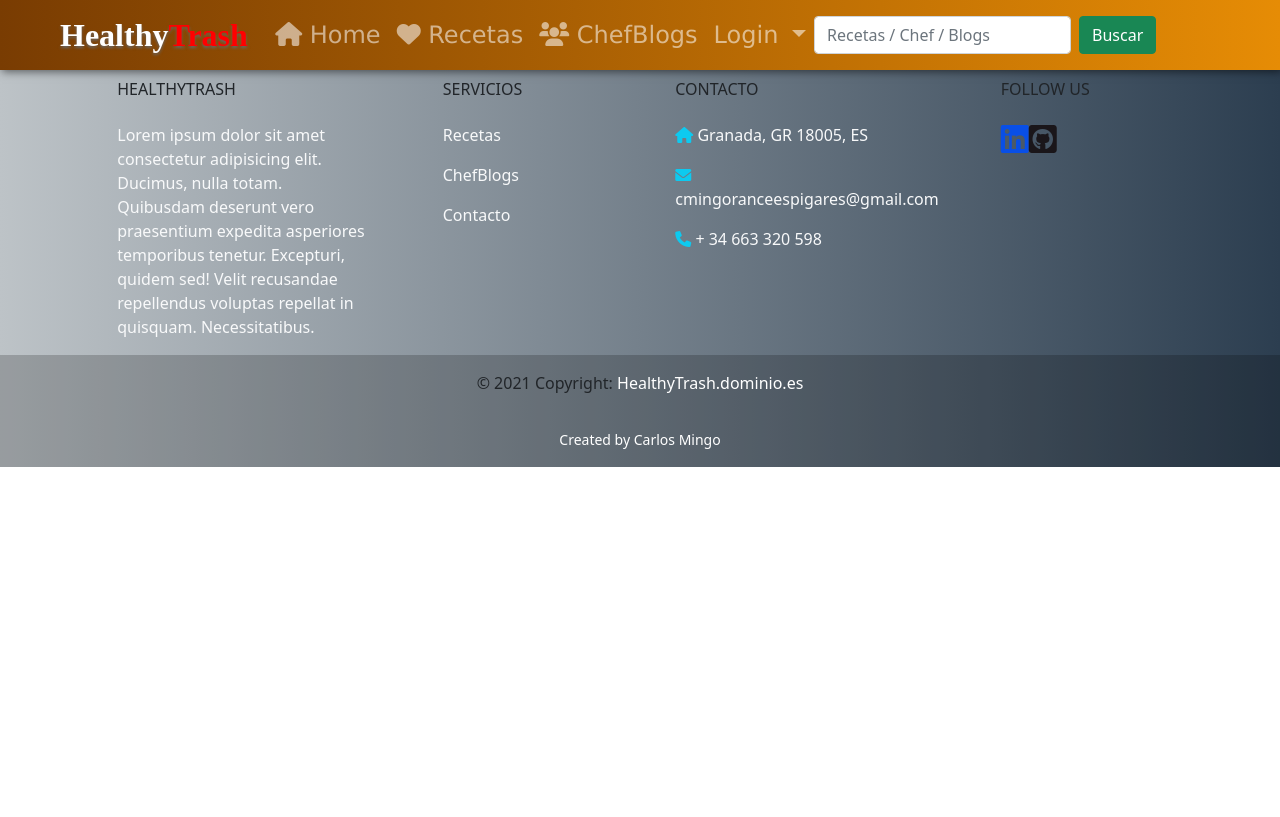
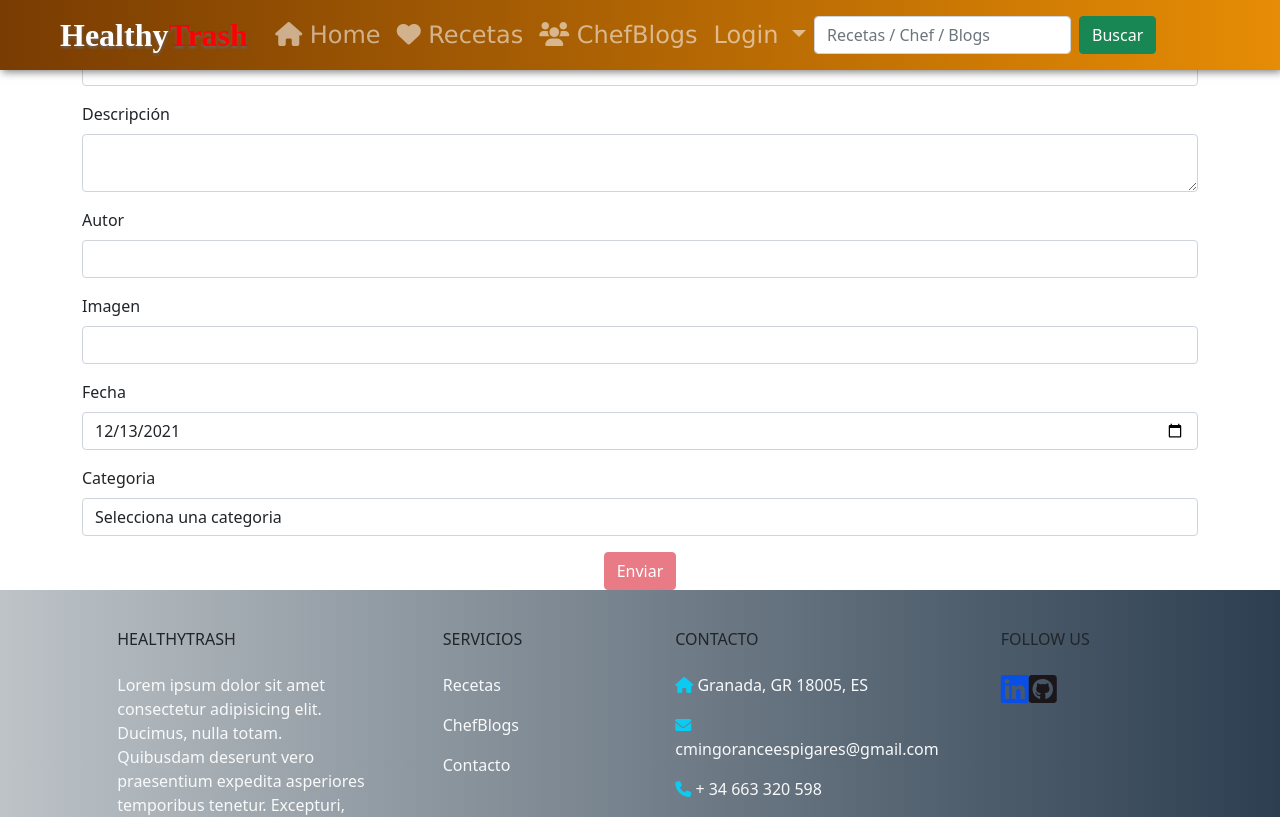
Before and after one commit to Mingo777/healthyTrash-Front-end, an Angular app in the folder healthytrash/: page /registro in a window 1280 px wide. Shown: the top 817 px of the page. Built offline with nearby package versions, Linux system fonts and the light colour scheme.

Commit message:
Creacion de registro

```diff
--- a/healthytrash/src/app/components/registro/registro.component.html
+++ b/healthytrash/src/app/components/registro/registro.component.html
@@ -1 +1,52 @@
-<p>registro works!</p>
+<div class="bkgContainer ">
+    <div class="container mt-3">
+
+        <form [formGroup]="formulario" (ngSubmit)="onSubmit()" novalidate>
+            <div class="mb-3">
+                <label class="form-label">Título</label>
+                <input type="text" class="form-control" formControlName="title">
+                <p class="error" *ngIf="checkError('title', 'required',true)">
+                    El campo es requerido, por favor no me hagas enfadar</p>
+            </div>
+
+            <div class="mb-3">
+                <label class="form-label">Descripción</label>
+                <div class="form-floating">
+                    <textarea class="form-control" id="floatingTextarea" formControlName="description"></textarea>
+                    <label for="floatingTextarea" class="text-dark"></label>
+                </div>
+                <p class="error" *ngIf="checkError('texto', 'required',true)">
+                    El campo es requerido, por favor concentrate llevas 2 fallos
+                </p>
+            </div>
+            <div class="mb-3">
+                <label class="form-label">Autor</label>
+                <input type="text" class="form-control" formControlName="Author">
+                <p class="error" *ngIf="checkError('Author', 'required',true)">
+                    El campo es requerido, no me fio de las personas anónimas
+                </p>
+            </div>
+            <div class="mb-3">
+                <label class="form-label">Imagen</label>
+                <input type="text" class="form-control" formControlName="image">
+            </div>
+            <div class="mb-3">
+                <label class="form-label">Fecha</label>
+                <input type="date" class="form-control" formControlName="date">
+            </div>
+            <div class="mb-3">
+                <label class="form-label">Categoria</label>
+                <select class="form-control" formControlName="category">
+                    <option value="">Selecciona una categoria</option>
+                    <option value="Europeo">Europeo</option>
+                    <option value="Americano">Americano</option>
+                    <option value="Asiatico">Asiático</option>
+                </select>
+            </div>
+            <div class="text-center">
+                <input type="submit" value="Enviar" [disabled]="!formulario.valid" class="btn btn-danger ">
+            </div>
+
+        </form>
+    </div>
+</div>
--- a/healthytrash/src/app/components/registro/registro.component.ts
+++ b/healthytrash/src/app/components/registro/registro.component.ts
@@ -1,4 +1,6 @@
 import { Component, OnInit } from '@angular/core';
+import { FormControl, FormGroup, Validators } from '@angular/forms';
+import { Router } from '@angular/router';
 
 @Component({
   selector: 'app-registro',
@@ -6,10 +8,26 @@ import { Component, OnInit } from '@angular/core';
   styleUrls: ['./registro.component.css']
 })
 export class RegistroComponent implements OnInit {
+  formulario: FormGroup;
 
-  constructor() { }
+  constructor(private router: Router) {
+    this.formulario = new FormGroup({
+      title: new FormControl('', [Validators.required, Validators.minLength(3)]),
+      description: new FormControl('', [Validators.required]),
+      Author: new FormControl('', [Validators.required]),
+      image: new FormControl(''),
+      date: new FormControl(new Date().toLocaleDateString('en-CA'), [Validators.required]),
+      category: new FormControl('', [Validators.required])
+    });
+  }
 
   ngOnInit(): void {
   }
 
+  onSubmit() { }
+
+
+  checkError(controlName: string, error: string, touched: boolean): boolean | undefined {
+    return touched ? this.formulario.get(controlName)?.hasError(error) && this.formulario.get(controlName)?.touched : this.formulario.get(controlName)?.hasError(error);
+  }
 }
```
